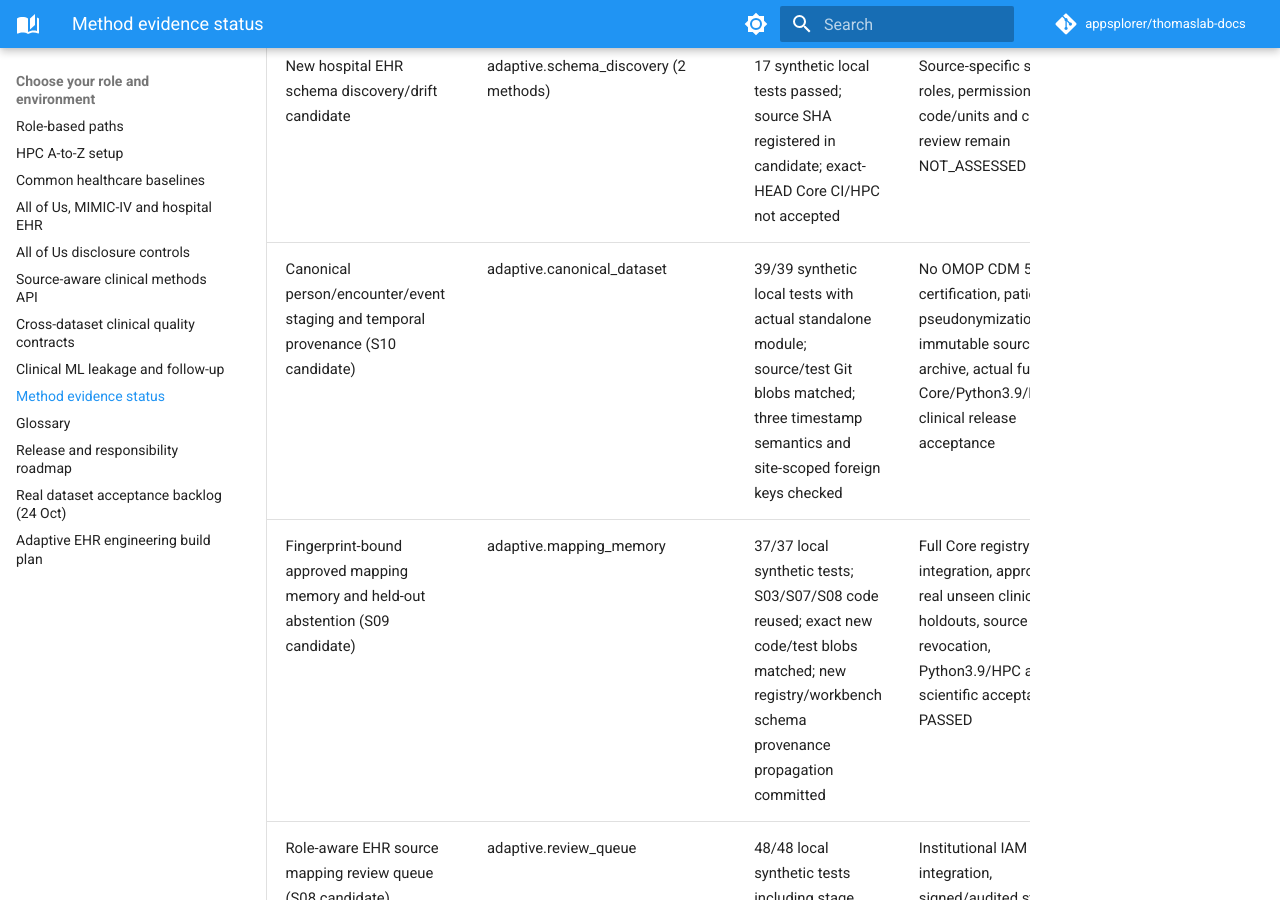
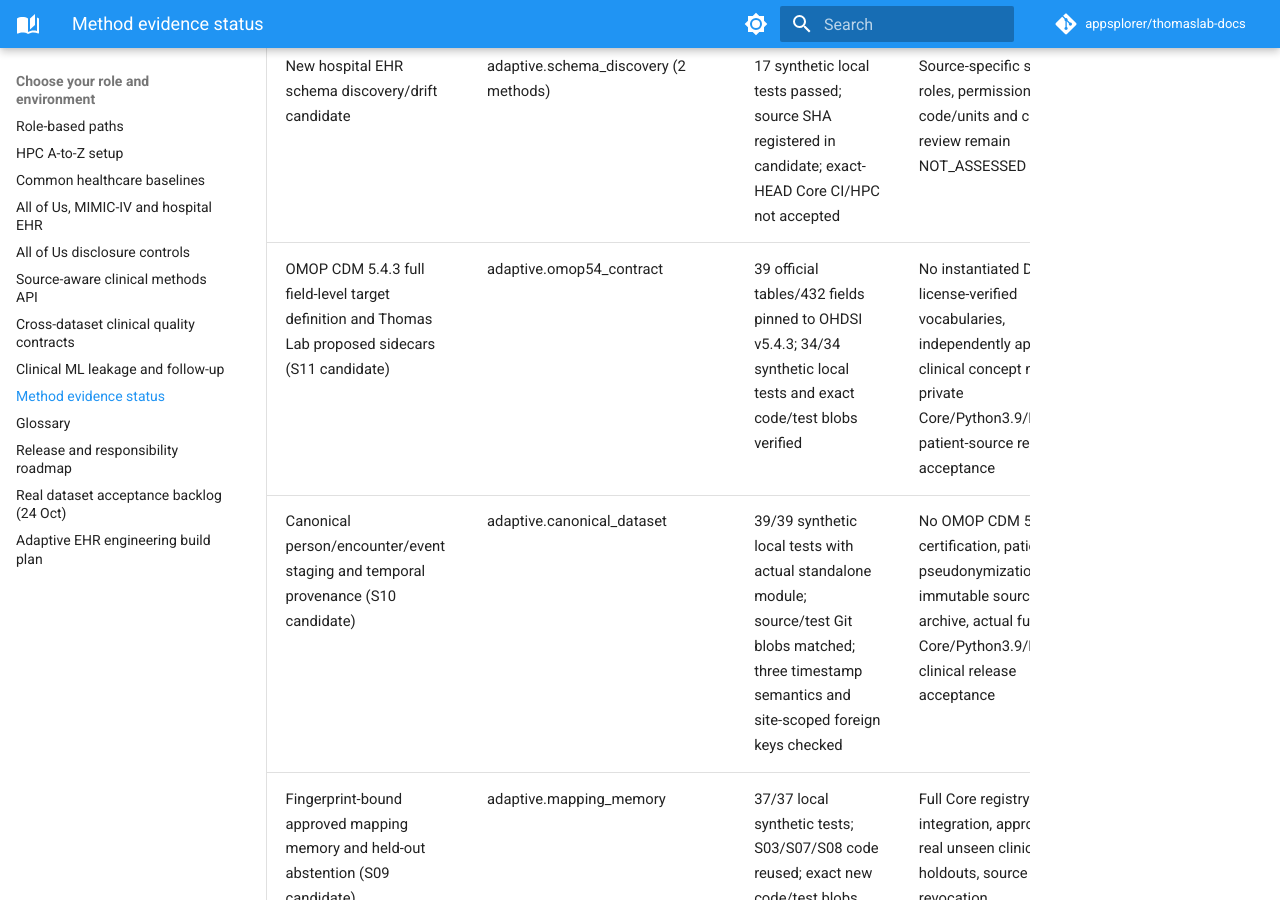
Before and after one commit to appsplorer/thomaslab-docs, an MkDocs documentation site: the page built from docs/guides/method-readiness.md, in a window 1280 px wide and 900 px high, scrolled down 370 px. Built offline with MkDocs 1.6.1 and Material for MkDocs 9.7.7, drawn with Linux system fonts in a browser that asks for light colours; comment, search, counter and statistics services are not loaded.

Commit message:
docs(ehr): record S11 pinned OHDSI schema as candidate; clinical and HPC gates open

```diff
--- a/docs/guides/method-readiness.md
+++ b/docs/guides/method-readiness.md
@@ -9,6 +9,7 @@ self-certify external clinical validation through a documentation edit.
 | Method family | Source features | Verified evidence | Current study-level gate |
 |---|---|---|---|
 | New hospital EHR schema discovery/drift candidate | adaptive.schema_discovery (2 methods) | 17 synthetic local tests passed; source SHA registered in candidate; exact-HEAD Core CI/HPC not accepted | Source-specific schema, roles, permissions, code/units and clinician review remain NOT_ASSESSED |
+| OMOP CDM 5.4.3 full field-level target definition and Thomas Lab proposed sidecars (S11 candidate) | adaptive.omop54_contract | 39 official tables/432 fields pinned to OHDSI v5.4.3; 34/34 synthetic local tests and exact code/test blobs verified | No instantiated DDL/DQD, license-verified vocabularies, independently approved clinical concept mapping, private Core/Python3.9/HPC or patient-source release acceptance |
 | Canonical person/encounter/event staging and temporal provenance (S10 candidate) | adaptive.canonical_dataset | 39/39 synthetic local tests with actual standalone module; source/test Git blobs matched; three timestamp semantics and site-scoped foreign keys checked | No OMOP CDM 5.4 certification, patient pseudonymization proof, immutable source archive, actual full Core/Python3.9/HPC or clinical release acceptance |
 | Fingerprint-bound approved mapping memory and held-out abstention (S09 candidate) | adaptive.mapping_memory | 37/37 local synthetic tests; S03/S07/S08 code reused; exact new code/test blobs matched; new registry/workbench schema provenance propagation committed | Full Core registry integration, approved IAM, real unseen clinical holdouts, source revocation, Python3.9/HPC and scientific acceptance NOT PASSED |
 | Role-aware EHR source mapping review queue (S08 candidate) | adaptive.review_queue | 48/48 local synthetic tests including stage separation, persistence, hash-linked events, and bounded role listings; tested Git blobs match | Institutional IAM integration, signed/audited storage, actual full Core/HPC runtime and clinical source acceptance NOT PASSED |
```
